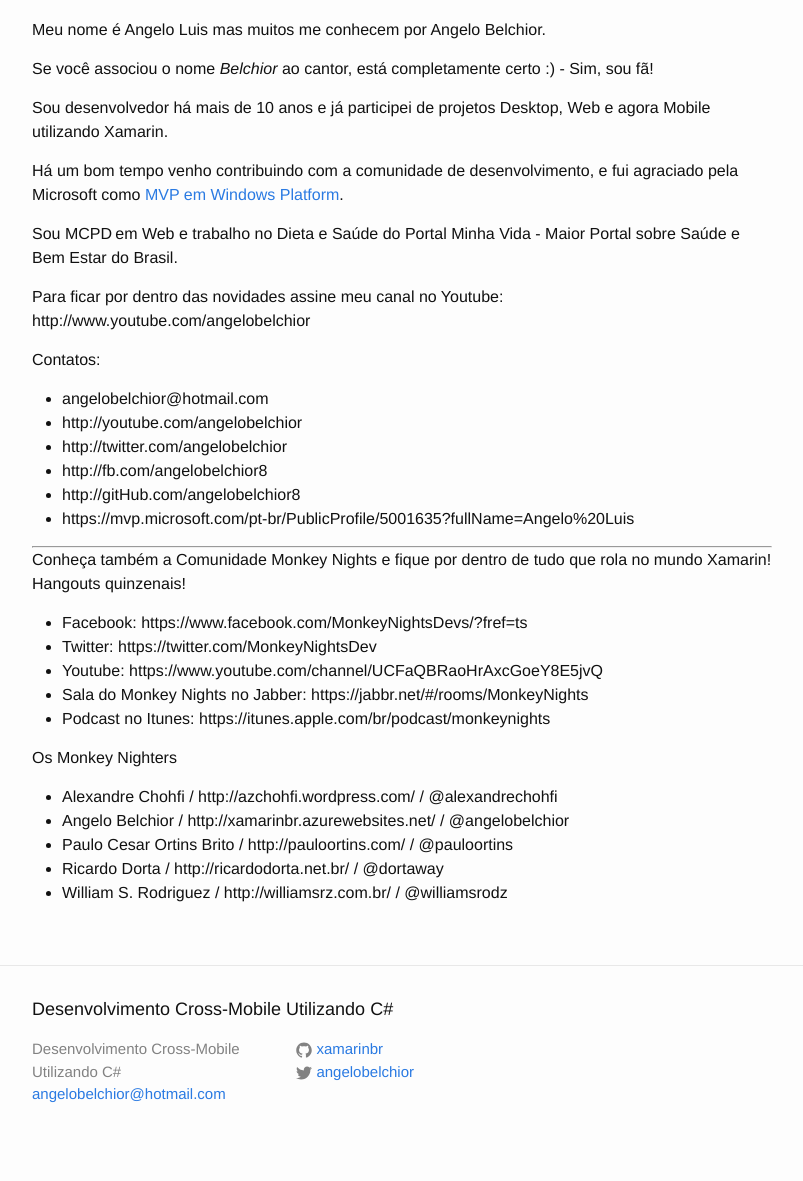
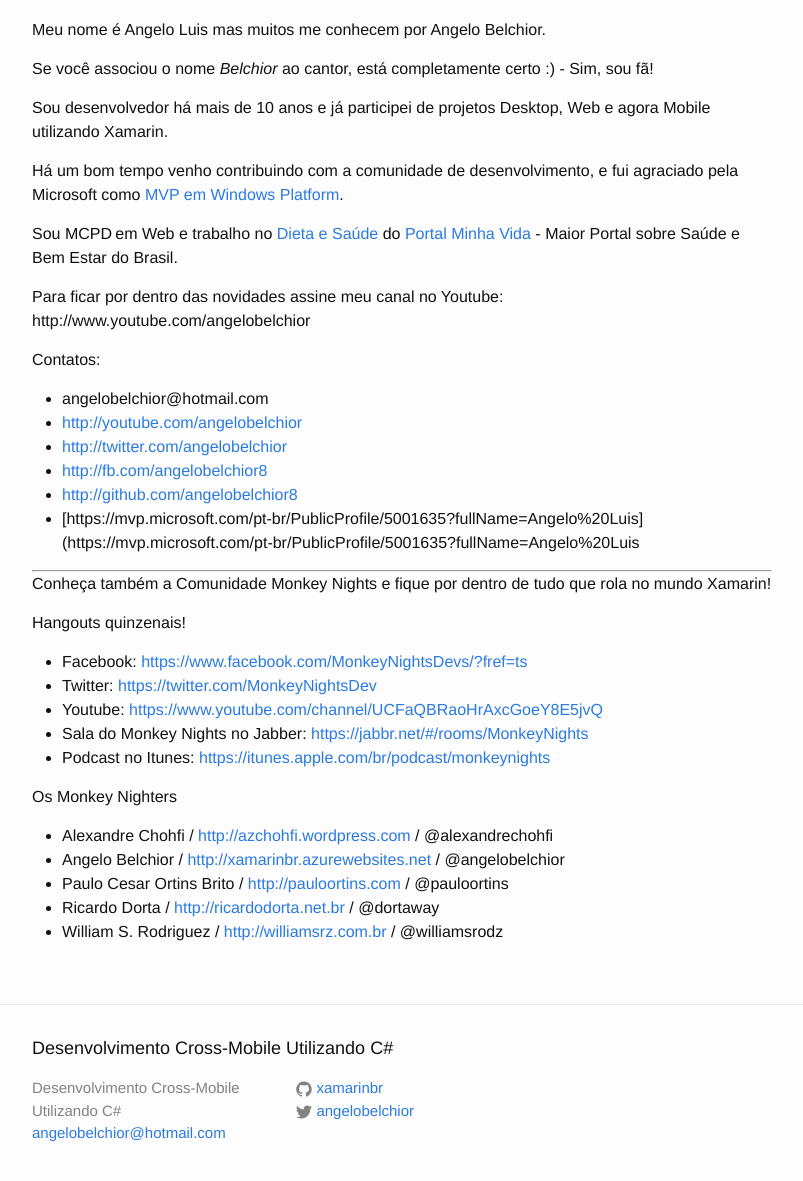
Before and after one commit to xamarinbr/xamarinbr.github.io, a Jekyll site: the page built from about.md, in a window 1280 px wide and 1400 px high, scrolled down 305 px. Shown: the part 195-1376 px from the top of the window, without its empty margins (238-1041 px from the left). Built offline with Jekyll 4.4.1, drawn with Linux system fonts in a browser that asks for light colours; some of the changed lines change nothing that is shown.

Commit message:
Pequenas alteracoes nos links da pagina sobr

```diff
--- a/about.md
+++ b/about.md
@@ -16,34 +16,37 @@
 
 Há um bom tempo venho contribuindo com a comunidade de desenvolvimento, e fui agraciado pela Microsoft como [MVP em Windows Platform](https://mvp.microsoft.com/pt-br/PublicProfile/5001635?fullName=Angelo%20Luis).
 
-Sou MCPD em Web e trabalho no Dieta e Saúde do Portal Minha Vida - Maior Portal sobre Saúde e Bem Estar do Brasil.
+Sou MCPD em Web e trabalho no [Dieta e Saúde](http://www.dietaesaude.com.br) do [Portal Minha Vida](http://www.minhavida.com.br) - Maior Portal sobre Saúde e Bem Estar do Brasil.
 
 Para ficar por dentro das novidades assine meu canal no Youtube: http://www.youtube.com/angelobelchior
 
 Contatos:
 
 - angelobelchior@hotmail.com
-- http://youtube.com/angelobelchior
-- http://twitter.com/angelobelchior
-- http://fb.com/angelobelchior8
-- http://gitHub.com/angelobelchior8
-- https://mvp.microsoft.com/pt-br/PublicProfile/5001635?fullName=Angelo%20Luis
+- [http://youtube.com/angelobelchior](http://youtube.com/angelobelchior)
+- [http://twitter.com/angelobelchior](http://twitter.com/angelobelchior)
+- [http://fb.com/angelobelchior8](http://fb.com/angelobelchior8)
+- [http://github.com/angelobelchior8](http://gitHub.com/angelobelchior8)
+- [https://mvp.microsoft.com/pt-br/PublicProfile/5001635?fullName=Angelo%20Luis](https://mvp.microsoft.com/pt-br/PublicProfile/5001635?fullName=Angelo%20Luis
+
 
 ------------------
 
+
 Conheça também a Comunidade Monkey Nights e fique por dentro de tudo que rola no mundo Xamarin!
+
 Hangouts quinzenais!
 
-- Facebook: https://www.facebook.com/MonkeyNightsDevs/?fref=ts
-- Twitter: https://twitter.com/MonkeyNightsDev
-- Youtube: https://www.youtube.com/channel/UCFaQBRaoHrAxcGoeY8E5jvQ
-- Sala do Monkey Nights no Jabber: https://jabbr.net/#/rooms/MonkeyNights
-- Podcast no Itunes: https://itunes.apple.com/br/podcast/monkeynights
+- Facebook: [https://www.facebook.com/MonkeyNightsDevs/?fref=ts](https://www.facebook.com/MonkeyNightsDevs/?fref=ts)
+- Twitter: [https://twitter.com/MonkeyNightsDev](https://twitter.com/MonkeyNightsDev)
+- Youtube: [https://www.youtube.com/channel/UCFaQBRaoHrAxcGoeY8E5jvQ](https://www.youtube.com/channel/UCFaQBRaoHrAxcGoeY8E5jvQ)
+- Sala do Monkey Nights no Jabber: [https://jabbr.net/#/rooms/MonkeyNights](https://jabbr.net/#/rooms/MonkeyNights)
+- Podcast no Itunes: [https://itunes.apple.com/br/podcast/monkeynights](https://itunes.apple.com/br/podcast/monkeynights)
 
 Os Monkey Nighters
 
-- Alexandre Chohfi / http://azchohfi.wordpress.com/ / @alexandrechohfi
-- Angelo Belchior / http://xamarinbr.azurewebsites.net/ / @angelobelchior
-- Paulo Cesar Ortins Brito / http://pauloortins.com/ / @pauloortins
-- Ricardo Dorta / http://ricardodorta.net.br/ / @dortaway
-- William S. Rodriguez / http://williamsrz.com.br/ / @williamsrodz
+- Alexandre Chohfi / [http://azchohfi.wordpress.com](http://azchohfi.wordpress.com) / @alexandrechohfi
+- Angelo Belchior / [http://xamarinbr.azurewebsites.net](http://xamarinbr.azurewebsites.net) / @angelobelchior
+- Paulo Cesar Ortins Brito / [http://pauloortins.com](http://pauloortins.com) / @pauloortins
+- Ricardo Dorta / [http://ricardodorta.net.br](http://ricardodorta.net.br) / @dortaway
+- William S. Rodriguez / [http://williamsrz.com.br](http://williamsrz.com.br) / @williamsrodz
```
